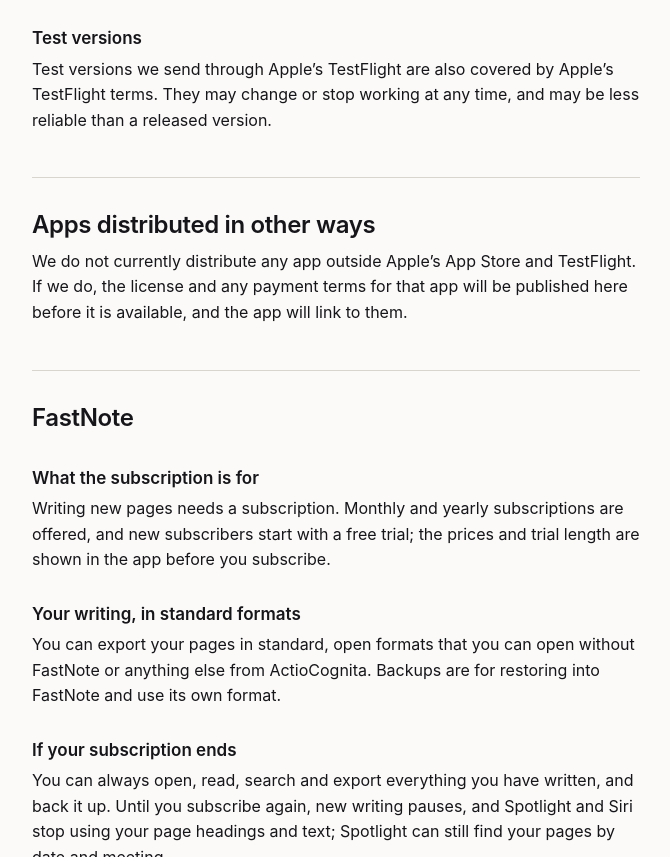
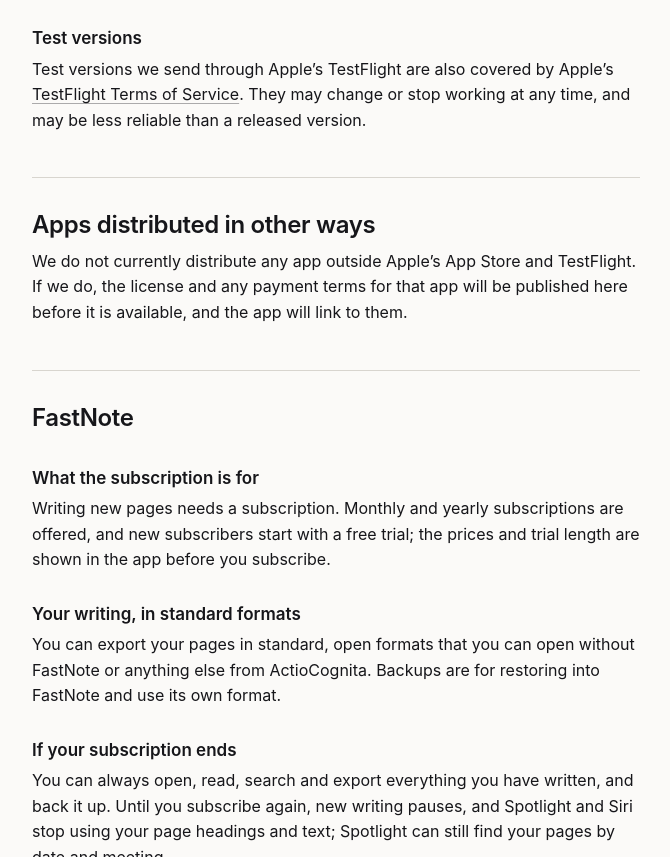
Before and after one commit to CaryJM/actiocognita-site, a plain HTML site: page public/terms.html in a window 1280 px wide. Shown: the part 1251-2108 px from the top of the page, without its empty margins (304-974 px from the left). Drawn offline with Linux system fonts and the light colour scheme.

Commit message:
Terms of Use: link Apple's TestFlight Terms of Service

```diff
--- a/public/terms.html
+++ b/public/terms.html
@@ -54,8 +54,9 @@
       current period, in your Apple Account’s subscription settings. Refunds are handled by Apple.</p>
 
       <h3>Test versions</h3>
-      <p>Test versions we send through Apple’s TestFlight are also covered by Apple’s TestFlight terms. They may
-      change or stop working at any time, and may be less reliable than a released version.</p>
+      <p>Test versions we send through Apple’s TestFlight are also covered by Apple’s
+      <a href="https://www.apple.com/legal/internet-services/itunes/testflight/">TestFlight Terms of Service</a>.
+      They may change or stop working at any time, and may be less reliable than a released version.</p>
     </section>
 
     <section id="other-ways">
```
